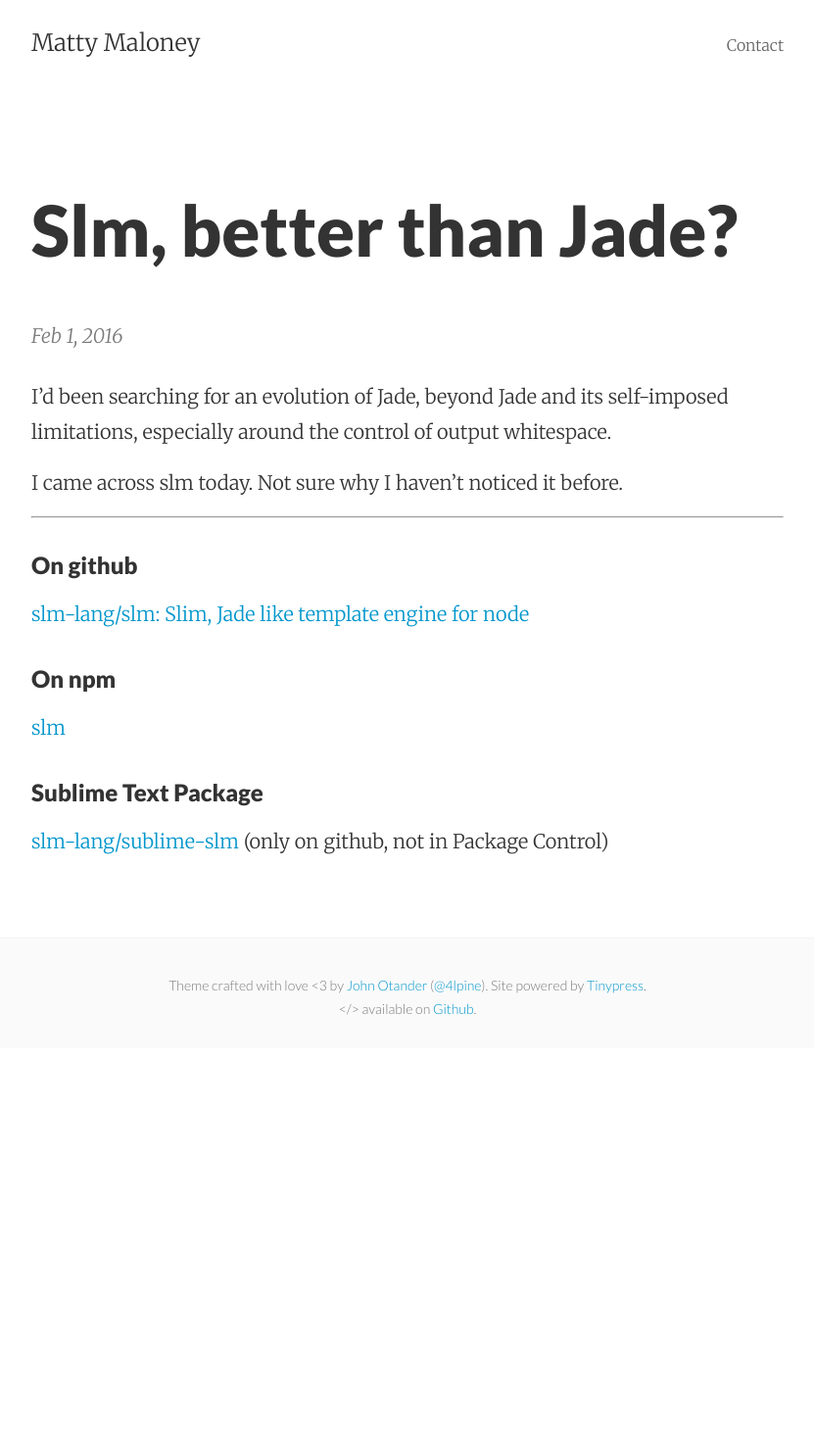
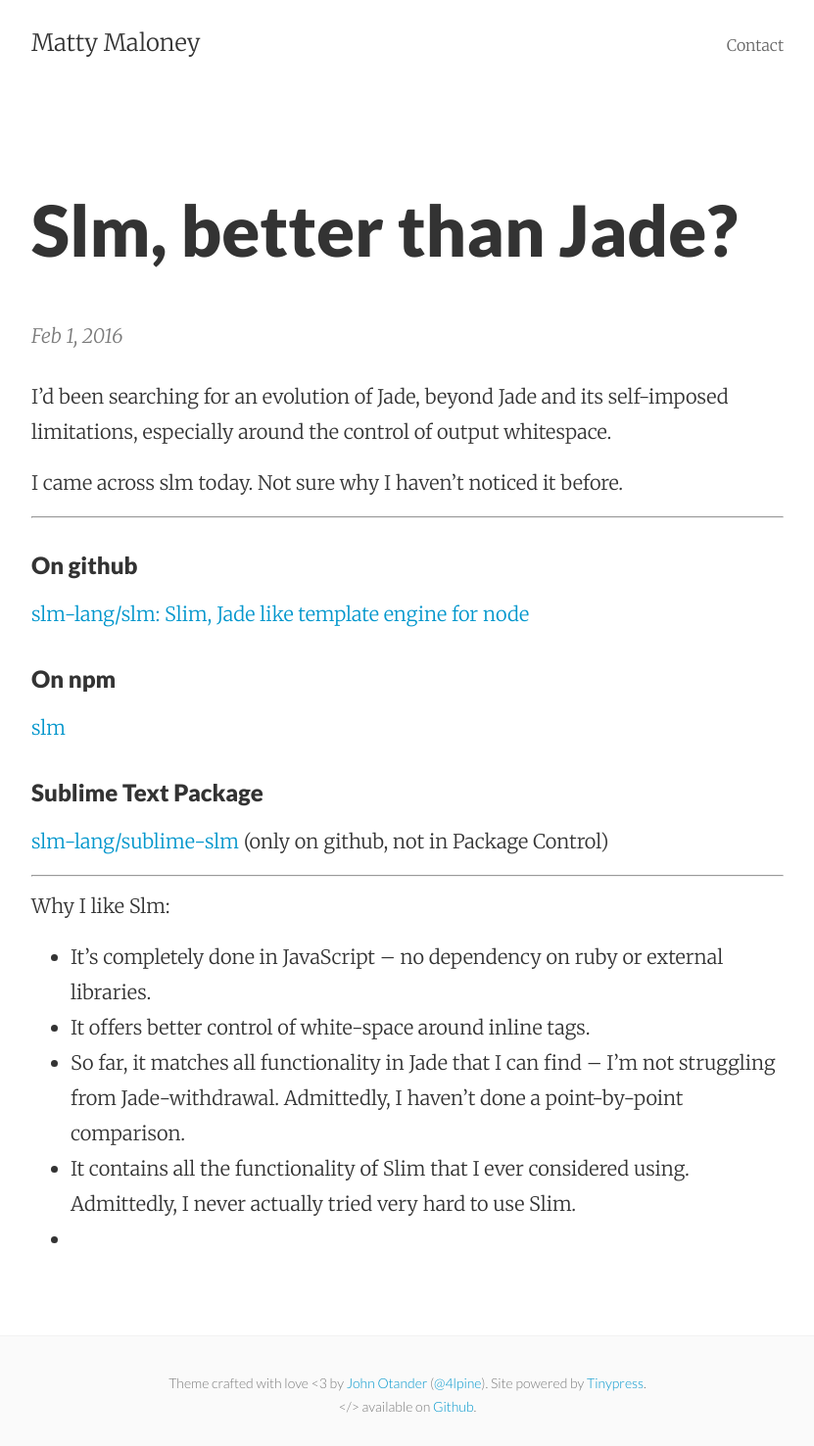
Before and after one commit to mattymaloney/mattymaloney.github.io, a Jekyll site: the page built from _posts/2016-02-01-slm.md, in a window 1280 px wide. Shown: the whole page at 98% size, without its empty margins (224-1055 px from the left). Built offline with Jekyll 4.4.1, drawn with Linux system fonts in a browser that asks for light colours; before the commit the page ends 1070 px from its top, so only the background shows below that.

Commit message:
Updated 2016-02-01-slm.md

```diff
--- a/_posts/2016-02-01-slm.md
+++ b/_posts/2016-02-01-slm.md
@@ -25,3 +25,13 @@
 
 [slm-lang/sublime-slm](https://github.com/slm-lang/sublime-slm)
 (only on github, not in Package Control)
+
+---
+
+Why I like Slm:
+
+- It's completely done in JavaScript -- no dependency on ruby or external libraries.
+- It offers better control of white-space around inline tags.
+- So far, it matches all functionality in Jade that I can find -- I'm not struggling from Jade-withdrawal. Admittedly, I haven't done a point-by-point comparison.
+- It contains all the functionality of Slim that I ever considered using. Admittedly, I never actually tried very hard to use Slim.
+-
```
